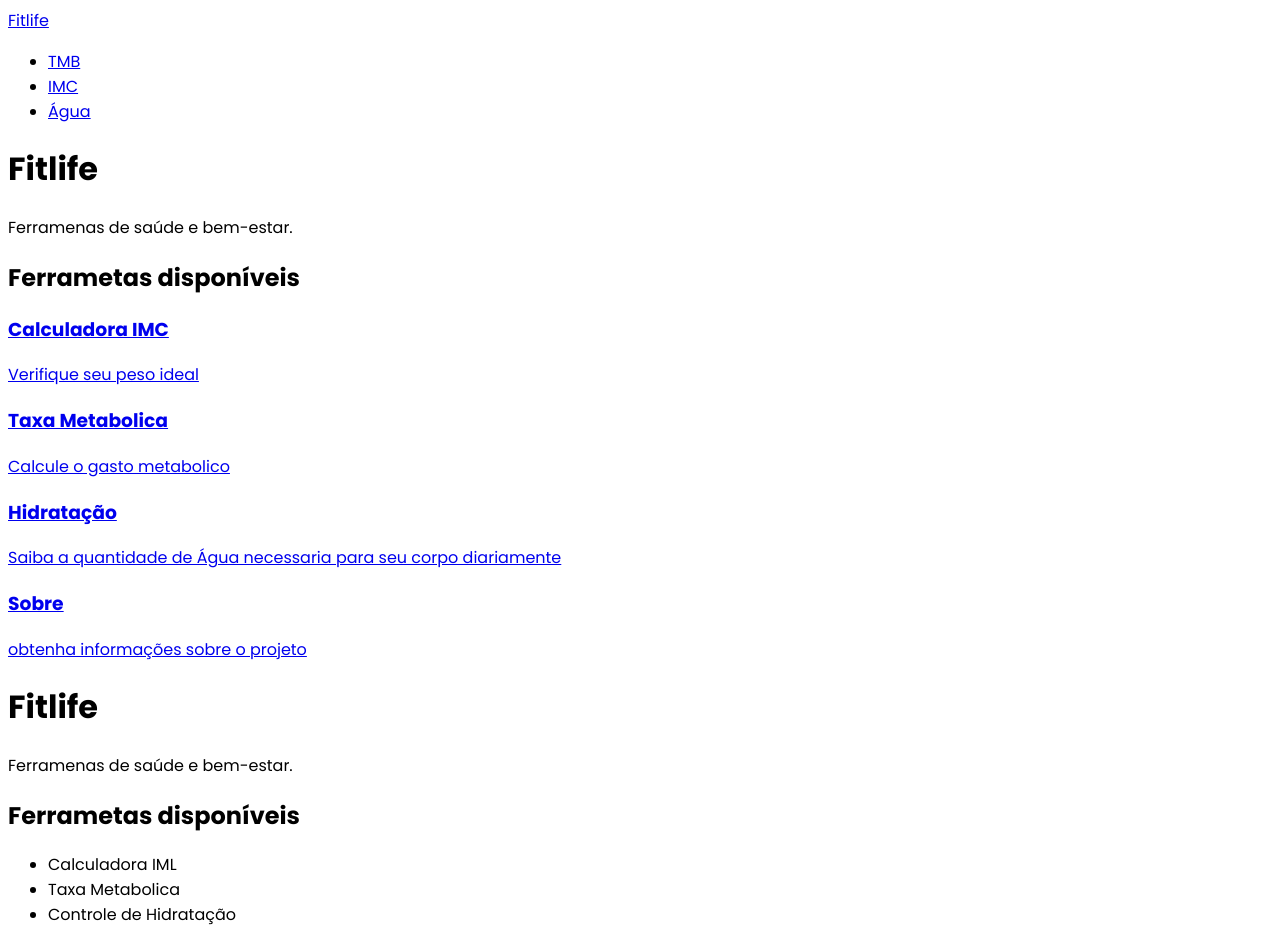
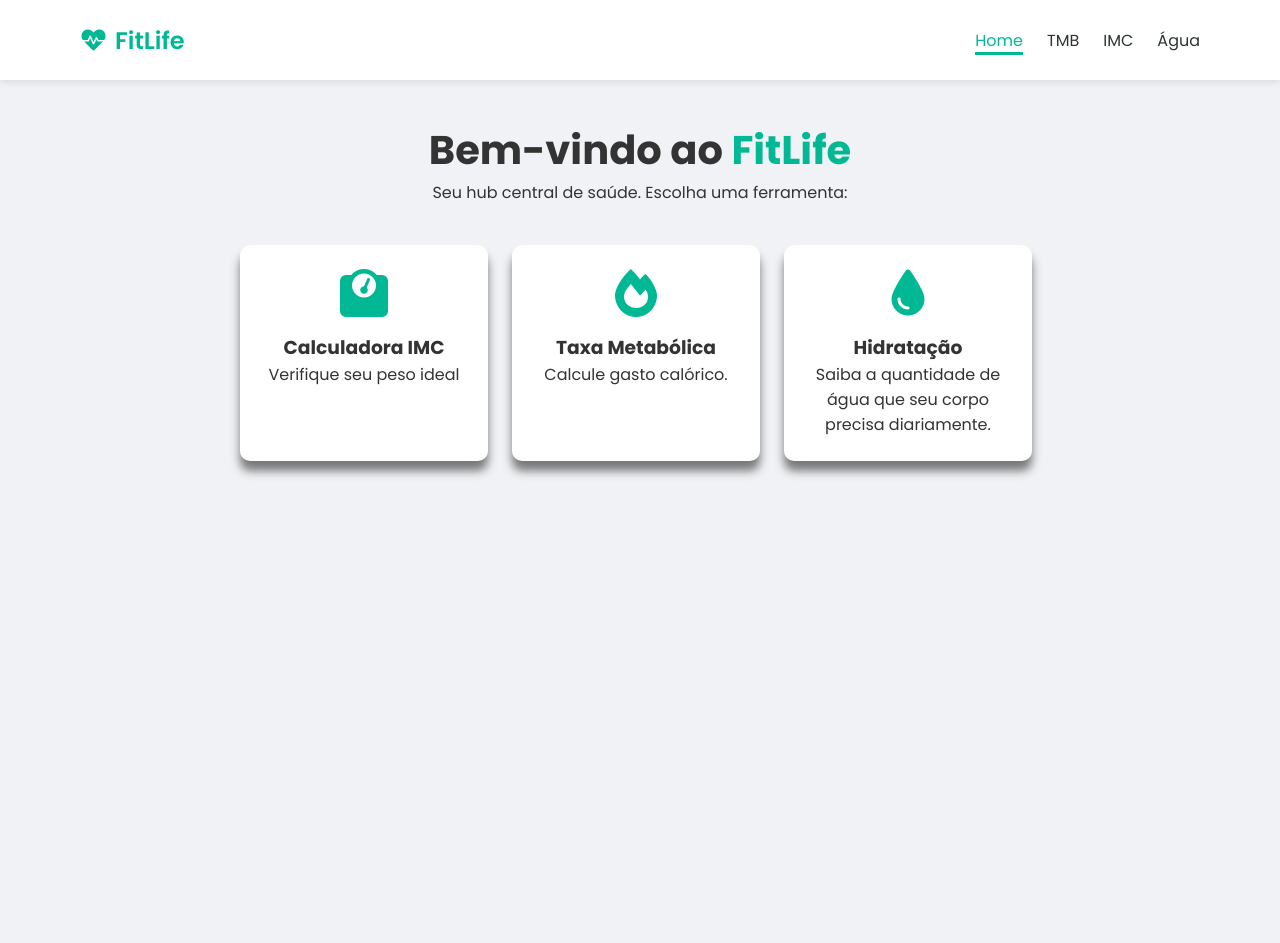
Before and after one commit to Costa-Marcus/Fitlife-, a plain HTML site: page index.html in a window 1280 px wide. After the commit the page ends 800 px from the top, so only its background shows below. Drawn offline with Linux system fonts and the light colour scheme.

Commit message:
atualizando o que foi perdido

```diff
--- /dev/null
+++ b/css/style.css
@@ -0,0 +1,102 @@
+* {
+    margin: 0;
+    padding: 0;
+}
+
+body {
+    font-family: "Poppins";
+    background-color: #f0f2f5;
+    color: #333
+}
+
+nav {
+    /* flexbox */
+    display: flex;
+    justify-content: space-between;
+    align-items: center;
+
+    background-color: #fff;
+    padding: 0 80px;
+    height: 80px;
+    box-shadow: 0 2px 8px rgba(0, 0, 0, 0.1);
+}
+
+.logo {
+    /* flexbox */
+    display: flex;
+    align-items: center;
+
+    gap: 8px;
+
+    font-size:24px;
+    color: #00b894;
+    text-decoration: none;
+    font-weight: 600;
+}
+
+.nav-links {
+    display:flex;
+    list-style: none;
+    gap: 24px
+}
+
+.nav-link {
+    text-decoration: none;
+    color: #2d3436;
+    font-size: 16px
+}
+
+.nav-link:hover {
+    color: #00b894
+}
+
+#nav-active {
+    border-bottom: 3px #00b894 solid;
+    color: #00b894
+}
+
+.header-container {
+    text-align: center;
+    padding: 40px 0;
+}
+
+.header-container h1 {
+    font-size: 40px;
+}
+
+.header-container span {
+    color: #00b894
+}
+
+main {
+    width: 800px;
+    margin: 0 auto;
+}
+
+.cards-section {
+    text-align: center;
+
+    display: flex;
+    gap: 24px;
+}
+
+.feature-card {
+    background-color: #fff;
+    color: #333;
+    padding: 24px;
+    border-radius: 10px;
+    text-align: center;
+    text-decoration: none;
+    box-shadow: 0 10px 10px rgba(0, 0, 0, 0.5);
+    width: 200px;
+}
+
+.feature-card:hover {
+    border: 2px solid #00b894
+}
+
+.feature-card i {
+    font-size: 48px;
+    color: #00b894;
+    margin-bottom: 16px;
+}
--- a/index.html
+++ b/index.html
@@ -1,89 +1,63 @@
 <!DOCTYPE html>
-
 <html lang="pt-BR">
 <head>
-
-    <meta charset = "UTF-8">
-    <meta name="viewport" content="width=device=width,initial-scale=1.0"
+    <meta charset="UTF-8">
+    <meta name="viewport" content="width=device-width, initial-scale=1.0">
     <link rel="preconnect" href="https://fonts.googleapis.com">
     <link rel="preconnect" href="https://fonts.gstatic.com" crossorigin>
     <link href="https://fonts.googleapis.com/css2?family=Poppins:ital,wght@0,100;0,200;0,300;0,400;0,500;0,600;0,700;0,800;0,900;1,100;1,200;1,300;1,400;1,500;1,600;1,700;1,800;1,900&display=swap" rel="stylesheet">
-    <title>Fitlife</title>
+    <link rel="stylesheet" href="css/style.css">
+    <link
+    rel="stylesheet"
+    href="https://cdnjs.cloudflare.com/ajax/libs/font-awesome/6.0.0/css/all.min.css"
+    />
 
+    <title>FitLife</title>
 </head>
+<body>
+    <nav>
+        <a class="logo" href="index.html">
+            <i class="fas fa-heartbeat"></i>
+            FitLife
+        </a>
 
-<body style = "font-family: Poppins" >
-
-
-    <nav>
-        <a href="index.html">Fitlife</a>
-
-        <ul>
-            <li><a href="pages/tmb.html">TMB</a></li>
-            <li><a href="pages/imc.html">IMC</a></li>
-            <li><a href="pages/water.html">Água</a></li>
+        <ul class="nav-links">
+            <li><a class="nav-link" id="nav-active" href="index.html">Home</a></li>
+            <li><a class="nav-link" href="pages/tmb.html">TMB</a></li>
+            <li><a class="nav-link" href="pages/imc.html">IMC</a></li>
+            <li><a class="nav-link" href="pages/water.html">Água</a></li>
         </ul>
-
-
-
     </nav>
 
 
-
-
-    <header>
-          <h1>Fitlife</h1>
-
-        <p>Ferramenas de saúde e bem-estar. </p>
+    <header class="header-container">
+        <h1>Bem-vindo ao <span>FitLife</span></h1>
+        <p>Seu hub central de saúde. Escolha uma ferramenta:</p>
     </header>
 
     <main>
-         <section>
-            <h2>Ferrametas disponíveis</h2>
-            <a href="pages/imc.html">
-
+        <section class="cards-section">
+            <a class="feature-card" href="pages/imc.html">
+                <i class="fas fa-weight"></i>
                 <h3>Calculadora IMC</h3>
                 <p>Verifique seu peso ideal</p>
             </a>
 
-            <a href="pages/tmb.html">
-
-                <h3>Taxa Metabolica</h3>
-                <p>Calcule o gasto metabolico</p>
+            <a class="feature-card" href="pages/tmb.html">
+                <i class="fas fa-fire"></i>
+                <h3>Taxa Metabólica</h3>
+                <p>Calcule gasto calórico.</p>
             </a>
 
-            <a href="pages/water.html">
+            <a class="feature-card" href="pages/water.html">
+                <i class="fas fa-tint"></i>
                 <h3>Hidratação</h3>
-                <p>Saiba a quantidade de Água necessaria para seu corpo diariamente</p>
+                <p>Saiba a quantidade de água que seu corpo precisa diariamente.</p>
             </a>
-            <a href="pages/sobre.html">
-                <h3>Sobre</h3>
-                <p>obtenha informações sobre o projeto</p>
-
-            </a>
-
         </section>
 
     </main>
 
-    <title>Fitlife</title>
-
-</head>
-
-<body>
-
-    <h1>Fitlife</h1>
-
-    <p>Ferramenas de saúde e bem-estar. </p>
-
-    <h2>Ferrametas disponíveis</h2>
-
-    <ul>
-        <li> Calculadora IML </li>
-        <li> Taxa Metabolica </li>
-        <li> Controle de Hidratação </li>
-    </ul>
-
 
 </body>
 </html>
```
Also changed, not shown: pages/imc.html (+34 -25 lines), pages/sobre.html (deleted, +0 -35 lines), pages/tmb.html (+40 -20 lines), pages/water.html (+23 -26 lines).
